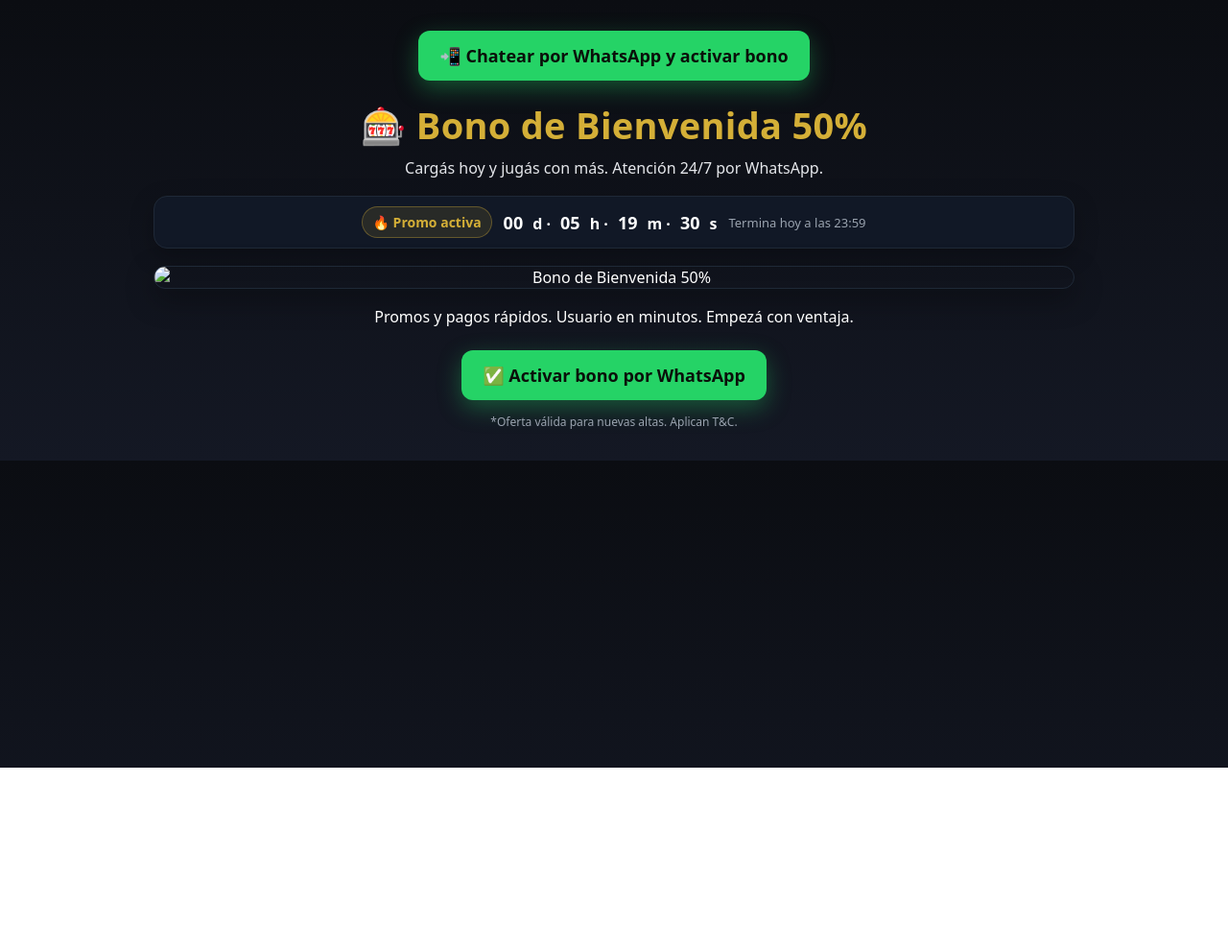
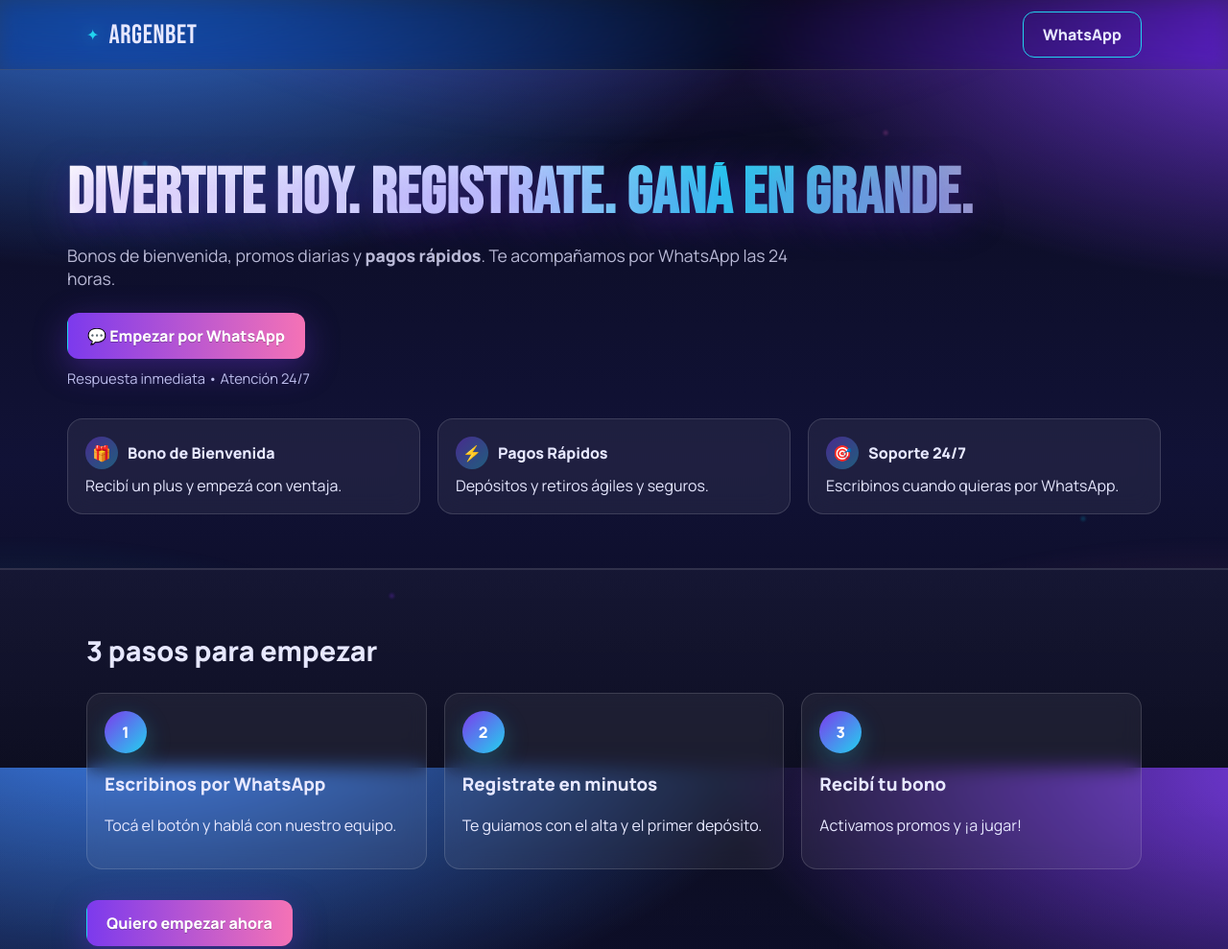
Before and after one commit to moisesgaliciarios14-coder/landingconsultora, a plain HTML site: page index.html in a window 1280 px wide. Shown: the top 989 px of the page at 96% size. Before the commit the page ends 800 px from the top, so only its background shows below. Drawn offline with Linux system fonts and the light colour scheme.

Commit message:
Actualizo landing con botón de WhatsApp y evento Pixel4

```diff
--- a/index.html
+++ b/index.html
@@ -6,6 +6,11 @@
   <title>ArgenBet — Jugá hoy. Ganá en grande.</title>
   <meta name="description" content="Bono, promos y pagos rápidos. Atención por WhatsApp 24/7.">
   <meta name="theme-color" content="#6c2bd9">
+
+  <!-- Tipografías: títulos llamativos + texto legible -->
+  <link rel="preconnect" href="https://fonts.googleapis.com">
+  <link rel="preconnect" href="https://fonts.gstatic.com" crossorigin>
+  <link href="https://fonts.googleapis.com/css2?family=Bebas+Neue&family=Manrope:wght@400;600;800&display=swap" rel="stylesheet">
 
   <!-- Meta Pixel Code -->
   <script>
@@ -28,143 +33,229 @@
 
   <style>
     :root{
-      --gold:#d4af37;
-      --bg:#0b0d12;
-      --muted:#9aa3af;
-      --wp:#25D366;
+      --bg-1:#0a0b1e;
+      --bg-2:#111236;
+      --primary:#7c3aed;     /* morado */
+      --primary-2:#22d3ee;   /* cyan */
+      --accent:#f472b6;      /* pink */
+      --text:#e7e8ff;
+      --muted:#b9b9d6;
+      --glass:rgba(255,255,255,.06);
+      --border:rgba(255,255,255,.14);
+      --shadow:0 10px 35px rgba(124,58,237,.35);
     }
+
     *{box-sizing:border-box}
+    html,body{height:100%}
     body{
-      margin:0; font-family:system-ui,-apple-system,Segoe UI,Roboto,Arial,sans-serif;
-      background:linear-gradient(180deg,#0b0d12 0%, #141824 100%);
-      color:#fff; text-align:center; padding:24px;
+      margin:0;
+      color:var(--text);
+      background:
+        radial-gradient(1200px 600px at 10% -10%, #3b82f6 0%, transparent 60%),
+        radial-gradient(1100px 500px at 110% 0%, #7c3aed 0%, transparent 60%),
+        linear-gradient(180deg,var(--bg-1) 0%, var(--bg-2) 60%, var(--bg-1) 100%);
+      font-family:'Manrope', system-ui, -apple-system, Segoe UI, Roboto, Helvetica, Arial, sans-serif;
+      -webkit-font-smoothing:antialiased; -moz-osx-font-smoothing:grayscale;
+      overflow-x:hidden;
     }
-    .wrap{max-width:960px; margin:0 auto}
-    .headline{
-      font-weight:800; font-size:clamp(22px,4vw,38px);
-      color:var(--gold); letter-spacing:.3px; margin:14px 0 8px;
+
+    /* partículas suaves en el fondo */
+    .particles{
+      position:fixed; inset:0; pointer-events:none; z-index:-1;
+      background:
+        radial-gradient(6px 6px at 12% 22%, rgba(34,211,238,.6), transparent 60%),
+        radial-gradient(6px 6px at 72% 18%, rgba(244,114,182,.6), transparent 60%),
+        radial-gradient(6px 6px at 32% 78%, rgba(124,58,237,.7), transparent 60%),
+        radial-gradient(6px 6px at 88% 68%, rgba(34,211,238,.5), transparent 60%);
+      filter: blur(1px) saturate(140%);
+      animation: float 14s ease-in-out infinite alternate;
+      opacity:.55;
     }
-    .sub{color:#e5e7eb; margin:0 0 18px}
-    .bar{
-      display:flex; gap:12px; flex-wrap:wrap; justify-content:center;
-      align-items:center; background:#111826; border:1px solid #1f2937;
-      padding:10px 14px; border-radius:14px; margin:10px auto 18px;
-      box-shadow:0 8px 24px rgba(0,0,0,.25);
+    @keyframes float{
+      from{transform: translateY(0) scale(1)}
+      to{transform: translateY(-16px) scale(1.02)}
     }
-    .tag{
-      background:rgba(212,175,55,.12); color:var(--gold);
-      padding:6px 10px; border-radius:999px; font-weight:700; font-size:14px;
-      border:1px solid rgba(212,175,55,.35);
+
+    .container{max-width:1140px; margin:0 auto; padding:0 20px}
+    a{color:inherit; text-decoration:none}
+
+    /* Header sticky con glass */
+    .site-header{
+      position:sticky; top:0; z-index:50;
+      backdrop-filter: blur(10px) saturate(140%);
+      background:linear-gradient(180deg, rgba(0,0,0,.35), rgba(0,0,0,.15));
+      border-bottom:1px solid var(--border);
     }
-    .timer{
-      display:flex; gap:10px; align-items:baseline; font-variant-numeric:tabular-nums;
-      font-weight:700;
+    .header-inner{height:72px; display:flex; align-items:center; justify-content:space-between}
+    .brand{display:flex; align-items:center; gap:10px}
+    .brand .icon{color:var(--primary-2); filter:drop-shadow(0 0 8px rgba(34,211,238,.6))}
+    .brand .name{font-family:'Bebas Neue', system-ui; letter-spacing:.6px; font-size:28px}
+
+    /* Botones con glow */
+    .btn{display:inline-flex; align-items:center; justify-content:center; gap:10px;
+      font-weight:800; padding:12px 20px; border-radius:12px; border:1px solid transparent; transition:.2s}
+    .btn.ghost{border-color:var(--primary-2); color:var(--text)}
+    .btn.ghost:hover{background:rgba(34,211,238,.12)}
+    .btn.primary{
+      background: linear-gradient(90deg, var(--primary) 0%, var(--accent) 50%, var(--primary-2) 100%);
+      background-size: 200% 100%;
+      color:white; box-shadow: var(--shadow);
+      text-shadow:0 1px 0 rgba(0,0,0,.25);
     }
-    .timer span{font-size:18px}
-    .muted{color:var(--muted); font-weight:500; font-size:13px}
-    .btn-wp{
-      display:inline-block; background:var(--wp); color:#0a0f0a;
-      padding:14px 22px; font-size:18px; border-radius:12px;
-      text-decoration:none; font-weight:800; margin:8px 0 6px;
-      box-shadow:0 8px 24px rgba(37,211,102,.35);
+    .btn.primary:hover{transform:translateY(-1px); background-position:100% 0}
+
+    /* HERO */
+    .hero{position:relative; overflow:hidden; border-bottom:1px solid var(--border)}
+    .hero .halo{
+      position:absolute; inset:-20% -10% -10% -10%;
+      background:
+       radial-gradient(800px 360px at 50% -10%, rgba(124,58,237,.35), transparent 70%),
+       radial-gradient(700px 320px at 10% 120%, rgba(34,211,238,.25), transparent 70%),
+       radial-gradient(700px 320px at 90% 120%, rgba(244,114,182,.25), transparent 70%);
+      pointer-events:none; mix-blend: screen;
+      animation: breathe 16s ease-in-out infinite alternate;
     }
-    .btn-wp:hover{filter:brightness(1.05)}
-    .btn-wp[disabled]{opacity:.55; cursor:not-allowed; filter:none; box-shadow:none}
-    .hero{
-      margin:18px auto; border-radius:16px; overflow:hidden;
-      border:1px solid #1f2937; box-shadow:0 10px 30px rgba(0,0,0,.35);
+    @keyframes breathe{
+      from{transform:scale(1)}
+      to{transform:scale(1.06)}
     }
-    .hero img{max-width:100%; display:block}
-    .section{margin:18px auto 8px}
-    .legal{color:#9aa3af; font-size:12px; margin-top:8px}
+    .hero-inner{position:relative; padding:96px 0 56px}
+    h1{
+      margin:0 0 12px;
+      font-family:'Bebas Neue', system-ui;
+      font-size: clamp(2.4rem, 5.2vw, 4.2rem);
+      line-height:1.02; letter-spacing:.5px;
+      background: linear-gradient(90deg, #ffffff 0%, #c7d2fe 40%, #22d3ee 60%, #f472b6 100%);
+      -webkit-background-clip:text; background-clip:text; color:transparent;
+      text-shadow: 0 10px 40px rgba(124,58,237,.35);
+    }
+    .lead{color:var(--muted); font-size:1.1rem; max-width:760px}
+    .hero-cta{margin-top:24px}
+    .mini{font-size:.92rem; color:#cfd0ff; opacity:.9; margin-top:10px}
+
+    /* Features (glass cards) */
+    .features{display:grid; grid-template-columns:repeat(3, minmax(0,1fr)); gap:18px; margin-top:32px}
+    .card{background:var(--glass); border:1px solid var(--border); border-radius:16px; padding:18px; backdrop-filter: blur(12px)}
+    .card .head{display:flex; align-items:center; gap:10px; font-weight:800; margin-bottom:6px}
+    .badge{display:inline-grid; place-items:center; width:34px;height:34px; border-radius:999px;
+      background:linear-gradient(135deg, rgba(124,58,237,.45), rgba(34,211,238,.35))}
+    .card p{margin:0; color:#e7e8ff}
+
+    /* Steps con numeración bold */
+    .steps{padding:64px 0; border-top:1px solid var(--border); background:linear-gradient(180deg, rgba(255,255,255,.03), rgba(255,255,255,.00))}
+    .steps h2{margin:0 0 24px; font-size:1.8rem; font-weight:800}
+    .grid3{display:grid; grid-template-columns:repeat(3,minmax(0,1fr)); gap:18px}
+    .step{background:var(--glass); border:1px solid var(--border); border-radius:16px; padding:18px; min-height:150px; backdrop-filter: blur(10px)}
+    .num{width:44px; height:44px; border-radius:999px; display:grid; place-items:center; font-weight:900; color:white;
+      background:linear-gradient(135deg, var(--primary), var(--primary-2)); box-shadow:0 8px 26px rgba(34,211,238,.25); margin-bottom:10px}
+    .mt-32{margin-top:32px}
+
+    /* Footer */
+    .site-footer{border-top:1px solid var(--border); padding:20px 0; color:#cfd0ff; background:rgba(0,0,0,.25)}
+    .legal{opacity:.9}
+
+    /* Responsive */
+    @media (max-width: 980px){
+      .features{grid-template-columns:1fr 1fr}
+    }
+    @media (max-width: 720px){
+      .features{grid-template-columns:1fr}
+      .grid3{grid-template-columns:1fr}
+      .header-inner{padding:0 10px}
+    }
   </style>
 </head>
 <body>
-  <div class="wrap">
+  <div class="particles" aria-hidden="true"></div>
 
-    <!-- CTA ARRIBA -->
-    <a class="btn-wp"
-       href="https://api.whatsapp.com/send?phone=5491168664669&text=%C2%A1Hola!%20Quiero%20activar%20mi%20bono%20del%2050%25"
-       target="_blank" rel="noopener"
-       onclick="fbq('trackCustom','ClickWhatsApp');">
-      📲 Chatear por WhatsApp y activar bono
-    </a>
+  <header class="site-header">
+    <div class="container header-inner">
+      <div class="brand">
+        <span class="icon">✦</span>
+        <span class="name">ArgenBet</span>
+      </div>
+      <a class="btn ghost"
+         href="https://wa.me/5491168665216?text=Hola%20quiero%20activar%20mi%20Bono%2050%25"
+         target="_blank" rel="noopener" aria-label="Chatear por WhatsApp"
+         onclick="if(window.fbq){fbq('trackCustom','ClickWhatsApp');}">
+        WhatsApp
+      </a>
+    </div>
+  </header>
 
-    <h1 class="headline">🎰 Bono de Bienvenida 50%</h1>
-    <p class="sub">Cargás hoy y jugás con más. Atención 24/7 por WhatsApp.</p>
+  <main>
+    <section class="hero">
+      <div class="halo" aria-hidden="true"></div>
+      <div class="container hero-inner">
+        <h1>DIVERTITE HOY. REGISTRATE. GANÁ EN GRANDE.</h1>
+        <p class="lead">Bonos de bienvenida, promos diarias y <strong>pagos rápidos</strong>. Te acompañamos por WhatsApp las 24 horas.</p>
+        <div class="hero-cta">
+          <a class="btn primary"
+             href="https://wa.me/5491168665216?text=Hola%20quiero%20activar%20mi%20Bono%2050%25"
+             target="_blank" rel="noopener"
+             onclick="if(window.fbq){fbq('trackCustom','ClickWhatsApp');}">
+            💬 Empezar por WhatsApp
+          </a>
+          <div class="mini">Respuesta inmediata • Atención 24/7</div>
+        </div>
 
-    <!-- Barra con contador -->
-    <div class="bar">
-      <div class="tag">🔥 Promo activa</div>
-      <div class="timer" id="timer">
-        <span id="d">00</span>d · <span id="h">00</span>h · <span id="m">00</span>m · <span id="s">00</span>s
+        <div class="features">
+          <article class="card">
+            <div class="head"><span class="badge">🎁</span><span>Bono de Bienvenida</span></div>
+            <p>Recibí un plus y empezá con ventaja.</p>
+          </article>
+          <article class="card">
+            <div class="head"><span class="badge">⚡</span><span>Pagos Rápidos</span></div>
+            <p>Depósitos y retiros ágiles y seguros.</p>
+          </article>
+          <article class="card">
+            <div class="head"><span class="badge">🎯</span><span>Soporte 24/7</span></div>
+            <p>Escribinos cuando quieras por WhatsApp.</p>
+          </article>
+        </div>
       </div>
-      <span class="muted">Termina hoy a las 23:59</span>
+    </section>
+
+    <section class="steps">
+      <div class="container">
+        <h2>3 pasos para empezar</h2>
+        <div class="grid3">
+          <div class="step">
+            <div class="num">1</div>
+            <h3>Escribinos por WhatsApp</h3>
+            <p>Tocá el botón y hablá con nuestro equipo.</p>
+          </div>
+          <div class="step">
+            <div class="num">2</div>
+            <h3>Registrate en minutos</h3>
+            <p>Te guiamos con el alta y el primer depósito.</p>
+          </div>
+          <div class="step">
+            <div class="num">3</div>
+            <h3>Recibí tu bono</h3>
+            <p>Activamos promos y ¡a jugar!</p>
+          </div>
+        </div>
+        <div class="mt-32">
+          <a class="btn primary"
+             href="https://wa.me/5491168665216?text=Hola%20quiero%20activar%20mi%20Bono%2050%25"
+             target="_blank" rel="noopener"
+             onclick="if(window.fbq){fbq('trackCustom','ClickWhatsApp');}">
+            Quiero empezar ahora
+          </a>
+        </div>
+      </div>
+    </section>
+  </main>
+
+  <footer class="site-footer">
+    <div class="container">
+      <p class="legal">© <span id="year"></span> ArgenBet. 18+. Jugá responsablemente.</p>
     </div>
+  </footer>
 
-    <!-- Imagen / banner -->
-    <div class="hero">
-      <img src="tu-imagen.jpg" alt="Bono de Bienvenida 50%">
-    </div>
-
-    <div class="section">
-      <p>Promos y pagos rápidos. Usuario en minutos. Empezá con ventaja.</p>
-      <!-- CTA ABAJO -->
-      <a class="btn-wp"
-         id="cta-bottom"
-         href="https://api.whatsapp.com/send?phone=5491168664669&text=%C2%A1Hola!%20Quiero%20activar%20mi%20bono%20del%2050%25"
-         target="_blank" rel="noopener"
-         onclick="fbq('trackCustom','ClickWhatsApp');">
-        ✅ Activar bono por WhatsApp
-      </a>
-      <div class="legal">*Oferta válida para nuevas altas. Aplican T&C.</div>
-    </div>
-  </div>
-
-  <!-- Lógica del contador -->
   <script>
-    (function(){
-      // ⏱ Ajustá la fecha/hora límite acá (hoy 23:59 local)
-      const end = new Date();
-      end.setHours(23,59,0,0);
-
-      const d=document, $=id=>d.getElementById(id),
-            $d=$('d'),$h=$('h'),$m=$('m'),$s=$('s'),
-            ctas=[...d.querySelectorAll('.btn-wp')];
-
-      function pad(n){return String(n).padStart(2,'0');}
-
-      function tick(){
-        const now = new Date().getTime();
-        const dist = end.getTime() - now;
-
-        if(dist <= 0){
-          // Expiró: desactivamos CTA y cambiamos textos
-          $d.textContent=$h.textContent=$m.textContent=$s.textContent='00';
-          ctas.forEach(btn=>{
-            btn.setAttribute('disabled','disabled');
-            btn.textContent='⏳ Promo reiniciando…';
-          });
-          // Evento de expiración (opcional)
-          if (window.fbq) fbq('trackCustom','CountdownExpired');
-          clearInterval(tmr);
-          return;
-        }
-
-        const days = Math.floor(dist/(1000*60*60*24));
-        const hours = Math.floor((dist%(1000*60*60*24))/(1000*60*60));
-        const minutes = Math.floor((dist%(1000*60*60))/(1000*60));
-        const seconds = Math.floor((dist%(1000*60))/1000);
-
-        $d.textContent = pad(days);
-        $h.textContent = pad(hours);
-        $m.textContent = pad(minutes);
-        $s.textContent = pad(seconds);
-      }
-
-      const tmr = setInterval(tick, 1000);
-      tick();
-    })();
+    document.getElementById('year').textContent = new Date().getFullYear();
   </script>
 </body>
 </html>
```
